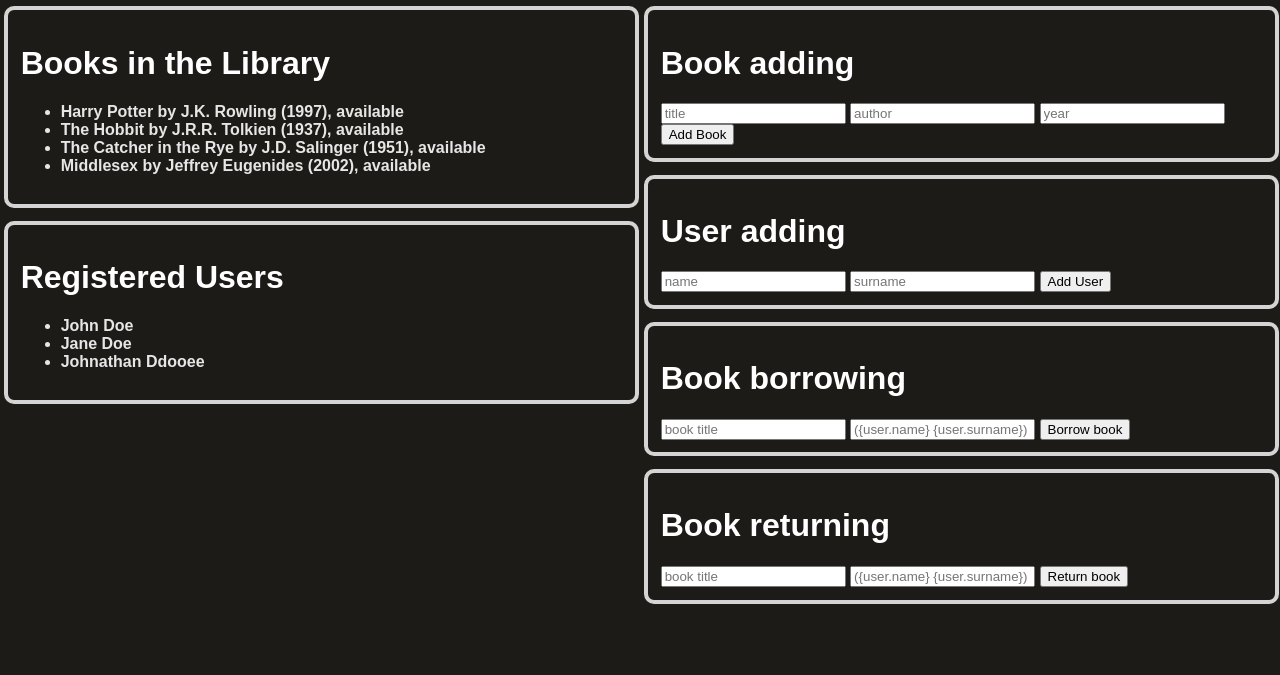
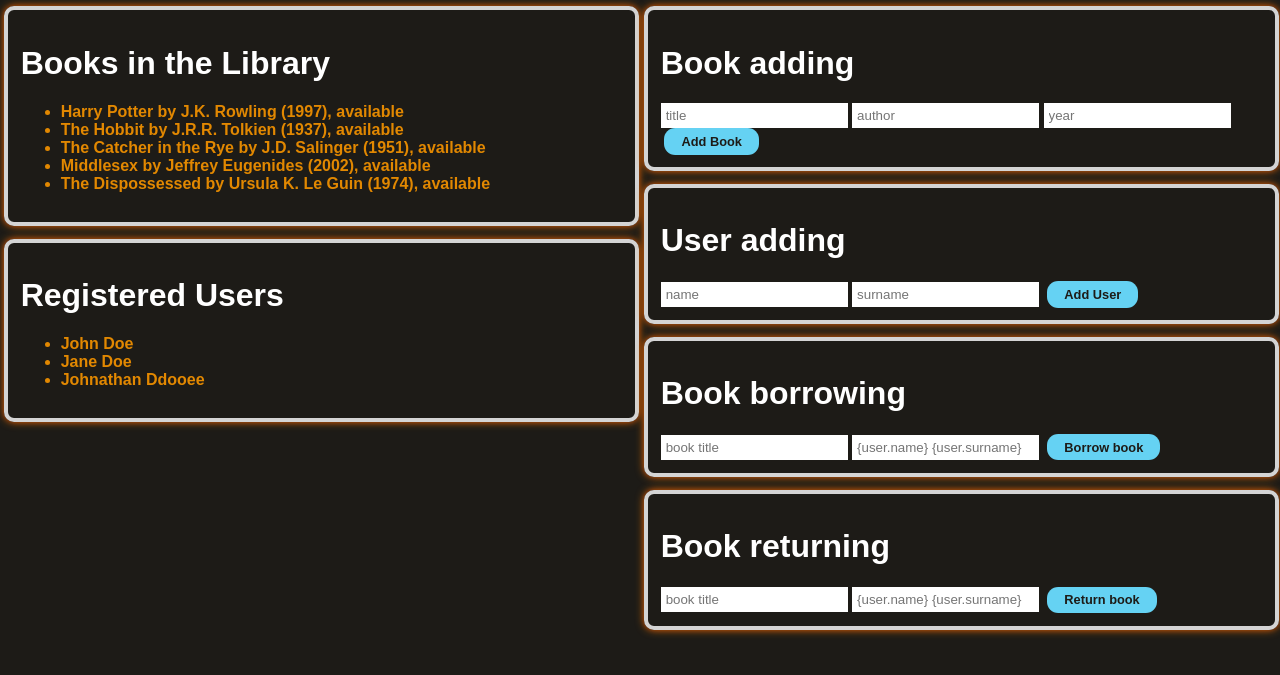
Before and after one commit to kali4nya/library-project, a Flask app: page / in a window 1280 px wide. Shown: the top 675 px of the page. Run offline with Flask 3, Linux system fonts and the light colour scheme.

Commit message:
design play OwO + minor logic improvements

```diff
--- a/main.py
+++ b/main.py
@@ -16,12 +16,13 @@ book1 = Book("Harry Potter", "J.K. Rowling", 1997)
 book2 = Book("The Hobbit", "J.R.R. Tolkien", 1937)
 book3 = Book("The Catcher in the Rye", "J.D. Salinger", 1951)
 book4 = Book("Middlesex", "Jeffrey Eugenides", 2002)
+book5 = Book("The Dispossessed", "Ursula K. Le Guin", 1974)
 
 user1 = User("John", "Doe")
 user2 = User("Jane", "Doe")
 user3 = User("Johnathan", "Ddooee")
 
-Library.add_book(lib, [book1, book2, book3, book4])
+Library.add_book(lib, [book1, book2, book3, book4, book5])
 Library.add_user(lib, [user1, user2, user3])
 #testing data /end
 
@@ -51,8 +52,9 @@ def add_user():
 @app.route('/borrow_book', methods=['POST'])
 def borrow_book():
     book_title = request.form['title']
+    user_raw = request.form['user_full']
 
-    user = lib.find_user(request.form['user_full'].split(' ')[0], request.form['user_full'].split(' ')[1])
+    user = lib.find_user(user_raw.split(' ')[0], user_raw.split(' ')[1])
     book = lib.find_book(book_title)
 
     lib.borrow_book(user, book)
@@ -61,8 +63,9 @@ def borrow_book():
 @app.route('/return_book', methods=['POST'])
 def return_book():
     book_title = request.form['title']
+    user_raw = request.form['user_full']
 
-    user = lib.find_user(request.form['user_full'].split(' ')[0], request.form['user_full'].split(' ')[1])
+    user = lib.find_user(user_raw.split(' ')[0], user_raw.split(' ')[1])
     book = lib.find_book(book_title)
 
     lib.return_book(user, book)
--- a/static/style.css
+++ b/static/style.css
@@ -24,9 +24,53 @@ h1{
     justify-content: center;
     border: rgb(212, 212, 212) 4px solid;
     border-radius: 10px;
+    box-shadow: 0 0 8px rgba(251, 134, 0, 0.767), 0 0 5px rgba(218, 0, 0, 0.4);
     padding: 1vw;
     margin: 0.5vw 0.1vw 0.5vw 0.3vw;
     width: fit-content;
     font-weight: 600;
     width: -webkit-fill-available;
 }
+
+input {
+    border: 2px solid transparent;
+    padding: 3px;
+    transition: box-shadow 0.2s ease-in-out, border-color 0.2s ease-in-out;
+}
+
+input:focus {
+    outline: none;
+    size-adjust: none;
+    border: 2px solid transparent;
+    box-shadow: 0 0 8px rgba(251, 0, 155, 0.6), 0 0 7px rgba(176, 0, 0, 0.4);
+    background: linear-gradient(white, white) padding-box,
+                linear-gradient(to right, #fb4f00, #b00000) border-box;
+}
+
+button{
+    background-color: #65d2f3;
+    border: 1px solid transparent;
+    border-radius: .70rem;
+    box-sizing: border-box;
+    color: #1d1b17;
+    cursor: pointer;
+    font-size: 1vw;
+    font-weight: 600;
+    padding: .3rem 1rem;
+    user-select: none;
+    transition: transform 0.01s ease-in-out, background-color 0.2s ease-in-out;
+    margin-left: 0.3vw;
+}
+button:hover{
+    background-color: #6699f8;
+    transform: scale(1.04);
+}
+button:active {
+    transform: scale(0.98);
+    background-color: #a06df1;
+    transition: none;
+}
+
+li{
+    color: #e28801;
+}
--- a/templates/index.html
+++ b/templates/index.html
@@ -59,7 +59,7 @@
                 <h1>Book borrowing</h1>
                 <form action="{{ url_for('borrow_book') }}" method="POST">
                     <input type="text" name="title" placeholder="book title" autocomplete="off" required>
-                    <input type="text" name="user_full" placeholder="({user.name} {user.surname})" autocomplete="off"
+                    <input type="text" name="user_full" placeholder="{user.name} {user.surname}" autocomplete="off"
                         required>
                     <button>Borrow book</button>
                 </form>
@@ -68,7 +68,7 @@
                 <h1>Book returning</h1>
                 <form action="{{ url_for('return_book') }}" method="POST">
                     <input type="text" name="title" placeholder="book title" autocomplete="off" required>
-                    <input type="text" name="user_full" placeholder="({user.name} {user.surname})" autocomplete="off"
+                    <input type="text" name="user_full" placeholder="{user.name} {user.surname}" autocomplete="off"
                         required>
                     <button>Return book</button>
                 </form>
```
